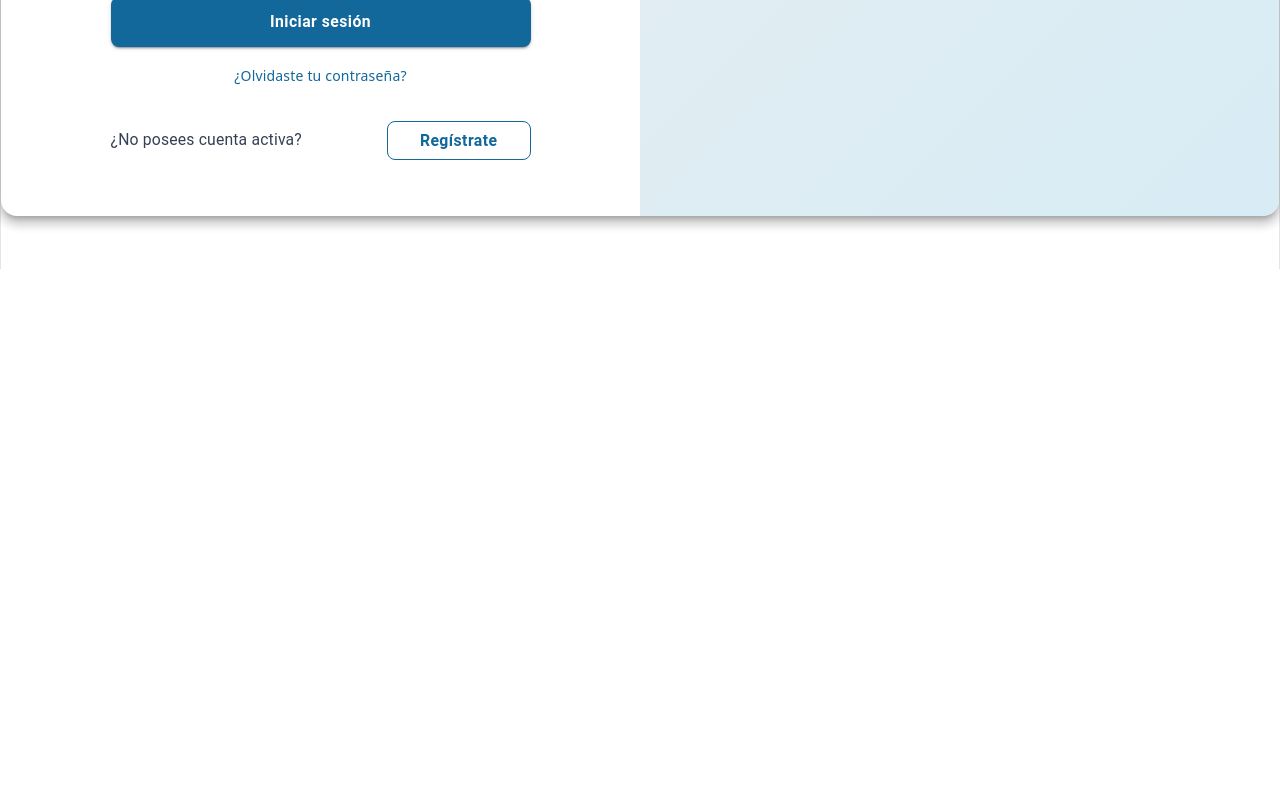
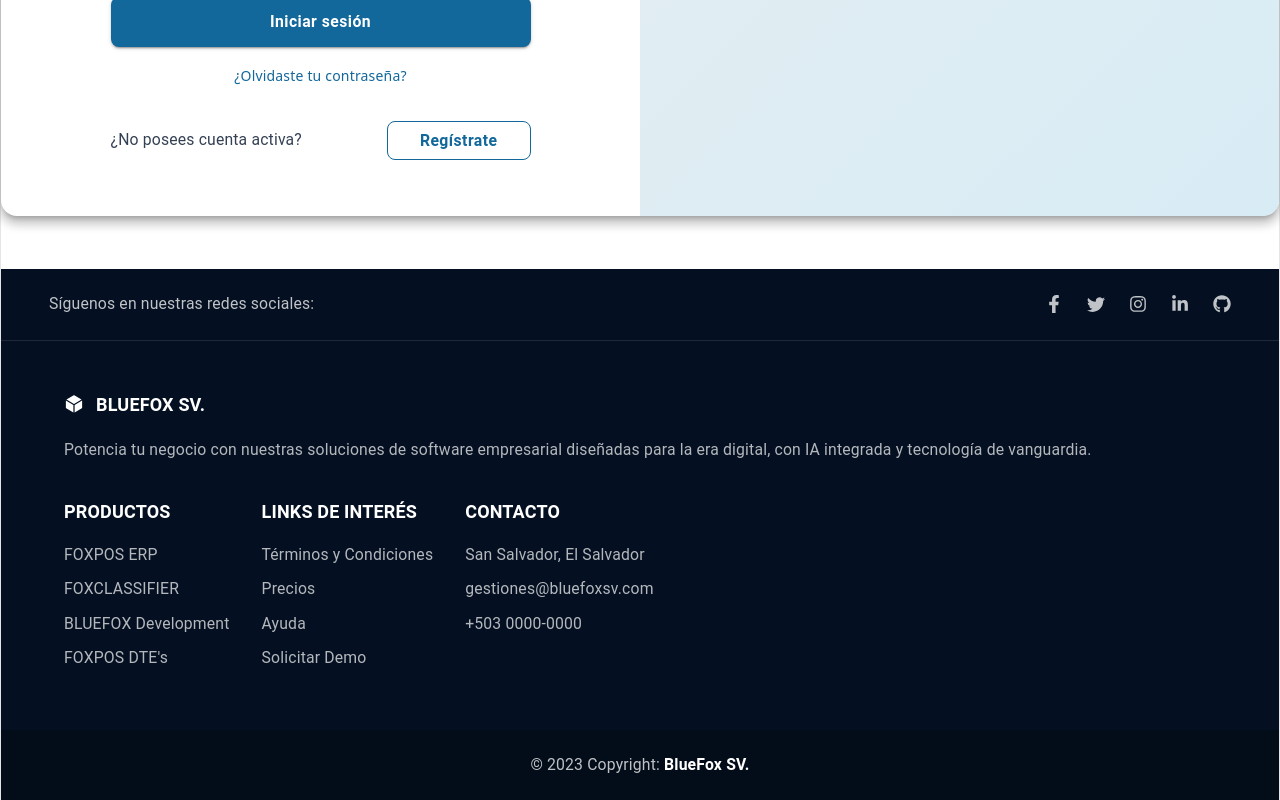
Before and after one commit to BluefoxSV/DittoApp, a React (Vite) app in the folder ditto-app/: page /login in a window 1280 px wide. Shown: the part 755-1555 px from the top of the page. Before the commit the page ends 1024 px from the top, so only its background shows below. Built offline with nearby package versions, Linux system fonts and the light colour scheme.

Commit message:
Cargando Footer como Component #2

```diff
--- a/ditto-app/package.json
+++ b/ditto-app/package.json
@@ -16,6 +16,7 @@
     "@mui/material": "^9.2.0",
     "react": "^19.2.7",
     "react-dom": "^19.2.7",
+    "react-icons": "^5.7.0",
     "react-router-dom": "^7.18.1"
   },
   "devDependencies": {
--- /dev/null
+++ b/ditto-app/src/components/layout/footer.jsx
@@ -0,0 +1,246 @@
+import footerData from "./data/footerData";
+import socialLinks from "./data/socialLinks";
+
+import Box from "@mui/material/Box";
+import Typography from "@mui/material/Typography";
+import Link from "@mui/material/Link";
+import Container from "@mui/material/Container";
+import Grid from "@mui/material/Grid";
+
+export default function Footer() {
+  return (
+    <Box
+      component="footer"
+      sx={{
+        bgcolor: "#041021",
+        color: "rgba(255,255,255,0.75)",
+        textAlign: {
+          xs: "center",
+          lg: "left",
+        },
+      }}
+    >
+      <Box
+        sx={{
+          display: "flex",
+          alignItems: "center",
+          justifyContent: {
+            xs: "center",
+            lg: "space-between",
+          },
+          flexDirection: {
+            xs: "column",
+            lg: "row",
+          },
+          gap: 2,
+          px: {
+            xs: 3,
+            md: 6,
+          },
+          py: 3,
+          borderBottom: "1px solid rgba(255,255,255,0.1)",
+        }}
+      >
+        <Typography
+          variant="body2"
+          sx={{
+            display: {
+              xs: "none",
+              lg: "block",
+            },
+            color: "rgba(255,255,255,0.75)",
+          }}
+        >
+          Síguenos en nuestras redes sociales:
+        </Typography>
+
+        <Box
+          sx={{
+            display: "flex",
+            justifyContent: "center",
+            alignItems: "center",
+            gap: 3,
+          }}
+        >
+          {socialLinks.map((social) => {
+            const Icon = social.icon;
+
+            return (
+              <Link
+                key={social.name}
+                href={social.href}
+                target="_blank"
+                rel="noreferrer"
+                aria-label={social.name}
+                title={social.name}
+                sx={{
+                  color: "rgba(255,255,255,0.75)",
+                  display: "flex",
+                  alignItems: "center",
+                  justifyContent: "center",
+                  transition: "0.2s ease",
+                  "&:hover": {
+                    color: "#fff",
+                    opacity: 0.8,
+                  },
+                  "& svg": {
+                    width: 18,
+                    height: 18,
+                  },
+                }}
+              >
+                <Icon />
+              </Link>
+            );
+          })}
+        </Box>
+      </Box>
+
+      <Container maxWidth="lg">
+        <Box
+          sx={{
+            py: 6,
+          }}
+        >
+          <Grid container spacing={4}>
+            <Grid item xs={12} md={6} lg={3}>
+              <Box
+                sx={{
+                  display: "flex",
+                  alignItems: "center",
+                  justifyContent: {
+                    xs: "center",
+                    md: "flex-start",
+                  },
+                  gap: 1.5,
+                  mb: 2,
+                }}
+              >
+                <Box
+                  component="span"
+                  sx={{
+                    display: "flex",
+                    alignItems: "center",
+                    color: "#fff",
+                    "& svg": {
+                      width: 20,
+                      height: 20,
+                    },
+                  }}
+                >
+                  <svg
+                    xmlns="http://www.w3.org/2000/svg"
+                    viewBox="0 0 24 24"
+                    fill="currentColor"
+                  >
+                    <path d="M12.378 1.602a.75.75 0 00-.756 0L3 6.632l9 5.25 9-5.25-8.622-5.03zM21.75 7.93l-9 5.25v9l8.628-5.032a.75.75 0 00.372-.648V7.93zM11.25 22.18v-9l-9-5.25v8.57a.75.75 0 00.372.648l8.628 5.033z" />
+                  </svg>
+                </Box>
+
+                <Typography
+                  variant="subtitle1"
+                  component="h6"
+                  sx={{
+                    fontWeight: 700,
+                    textTransform: "uppercase",
+                    color: "#fff",
+                  }}
+                >
+                  BlueFox SV.
+                </Typography>
+              </Box>
+
+              <Typography
+                variant="body2"
+                sx={{
+                  lineHeight: 1.8,
+                  color: "rgba(255,255,255,0.7)",
+                }}
+              >
+                Potencia tu negocio con nuestras soluciones de software
+                empresarial diseñadas para la era digital, con IA integrada y
+                tecnología de vanguardia.
+              </Typography>
+            </Grid>
+
+            {footerData.map((section, index) => (
+              <Grid item xs={12} md={6} lg={3} key={index}>
+                <Typography
+                  variant="subtitle1"
+                  component="h6"
+                  sx={{
+                    mb: 2,
+                    fontWeight: 700,
+                    textTransform: "uppercase",
+                    color: "#fff",
+                  }}
+                >
+                  {section.title}
+                </Typography>
+
+                {section.items.map((item, i) => (
+                  <Typography
+                    key={i}
+                    variant="body2"
+                    sx={{
+                      mb: 1.5,
+                      color: "rgba(255,255,255,0.7)",
+                    }}
+                  >
+                    {item.link ? (
+                      <Link
+                        href={item.link}
+                        underline="hover"
+                        sx={{
+                          color: "rgba(255,255,255,0.7)",
+                          transition: "0.2s ease",
+                          "&:hover": {
+                            color: "#fff",
+                          },
+                        }}
+                      >
+                        {item.label}
+                      </Link>
+                    ) : (
+                      <Box component="span">{item.label}</Box>
+                    )}
+                  </Typography>
+                ))}
+              </Grid>
+            ))}
+          </Grid>
+        </Box>
+      </Container>
+
+      <Box
+        sx={{
+          bgcolor: "rgba(0,0,0,0.2)",
+          px: 3,
+          py: 3,
+          textAlign: "center",
+        }}
+      >
+        <Typography
+          variant="body2"
+          sx={{
+            color: "rgba(255,255,255,0.75)",
+          }}
+        >
+          © 2023 Copyright:{" "}
+          <Link
+            href="https://bluefoxsv.com/"
+            target="_blank"
+            rel="noreferrer"
+            underline="hover"
+            sx={{
+              color: "#fff",
+              fontWeight: 700,
+            }}
+          >
+            BlueFox SV.
+          </Link>
+        </Typography>
+      </Box>
+    </Box>
+  );
+}
--- a/ditto-app/src/components/layout/navBar.jsx
+++ b/ditto-app/src/components/layout/navBar.jsx
@@ -1,6 +1,6 @@
 import { useState, useEffect } from "react";
 import { Link, useLocation } from "react-router-dom";
-import NavBar_data from "../data/NavBar";
+import NavBar_data from "./data/NavBar";
 
 import AppBar from "@mui/material/AppBar";
 import Box from "@mui/material/Box";
--- a/ditto-app/src/pages/loginPages/loginPages.jsx
+++ b/ditto-app/src/pages/loginPages/loginPages.jsx
@@ -1,9 +1,12 @@
 import LoginForm from "../../components/login/login-form"
 import Navbar from "../../components/layout/navBar"
+import Footer from "../../components/layout/footer"
 
 export default function LoginPages(){
     return(
         <><Navbar />
-        <LoginForm /></>
+        <LoginForm />
+        <Footer />
+        </>
     )
 }
```
Also changed, not shown: ditto-app/src/components/layout/data/NavBar.js (renamed from ditto-app/src/components/data/NavBar.js), ditto-app/src/components/layout/data/footerData.js (renamed from ditto-app/src/components/data/footerData.js), ditto-app/src/components/layout/data/socialLinks.js (renamed from ditto-app/src/components/data/socialLinks.js), 1 other file (tests, documents, lock files or other folders).
